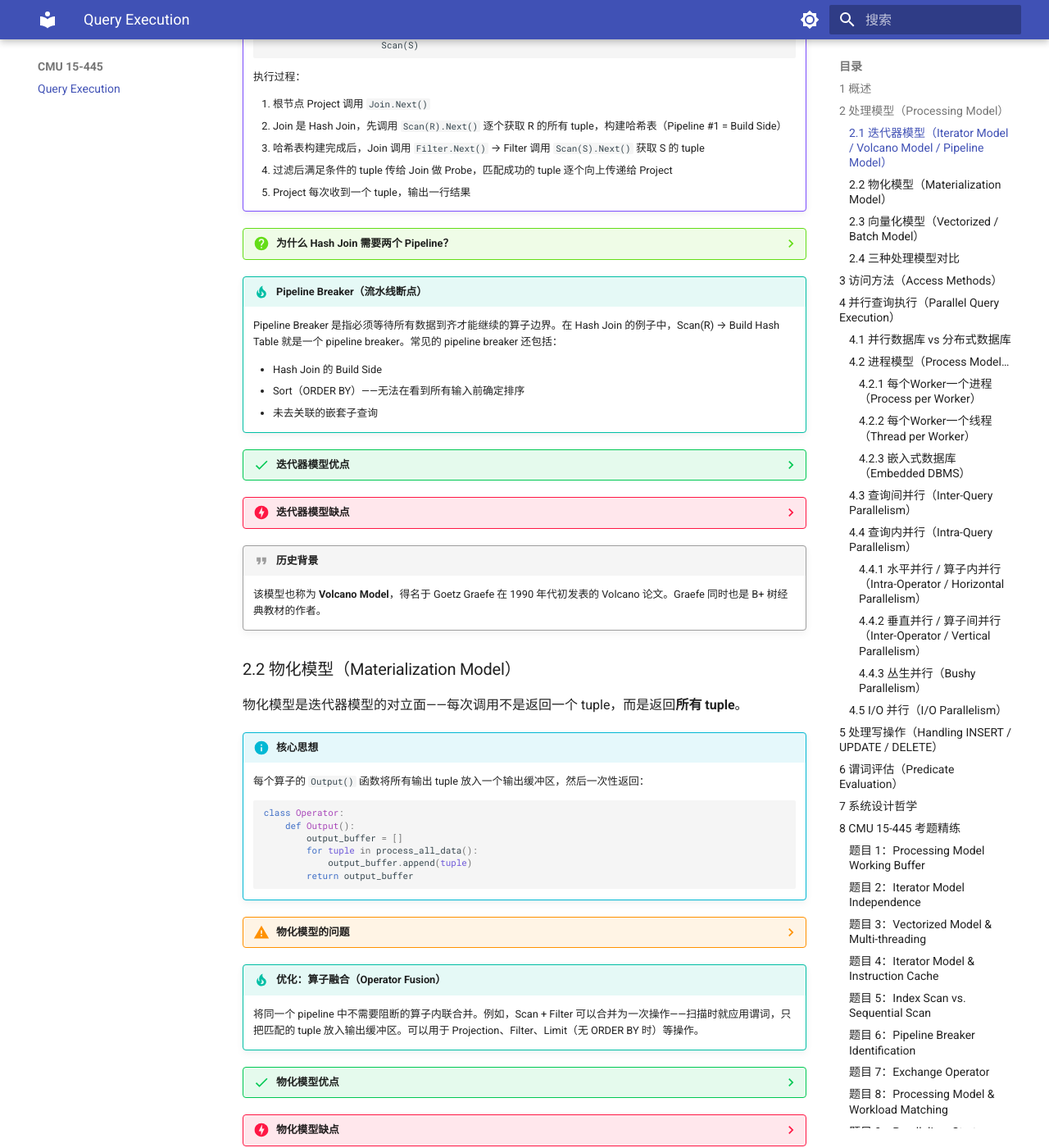
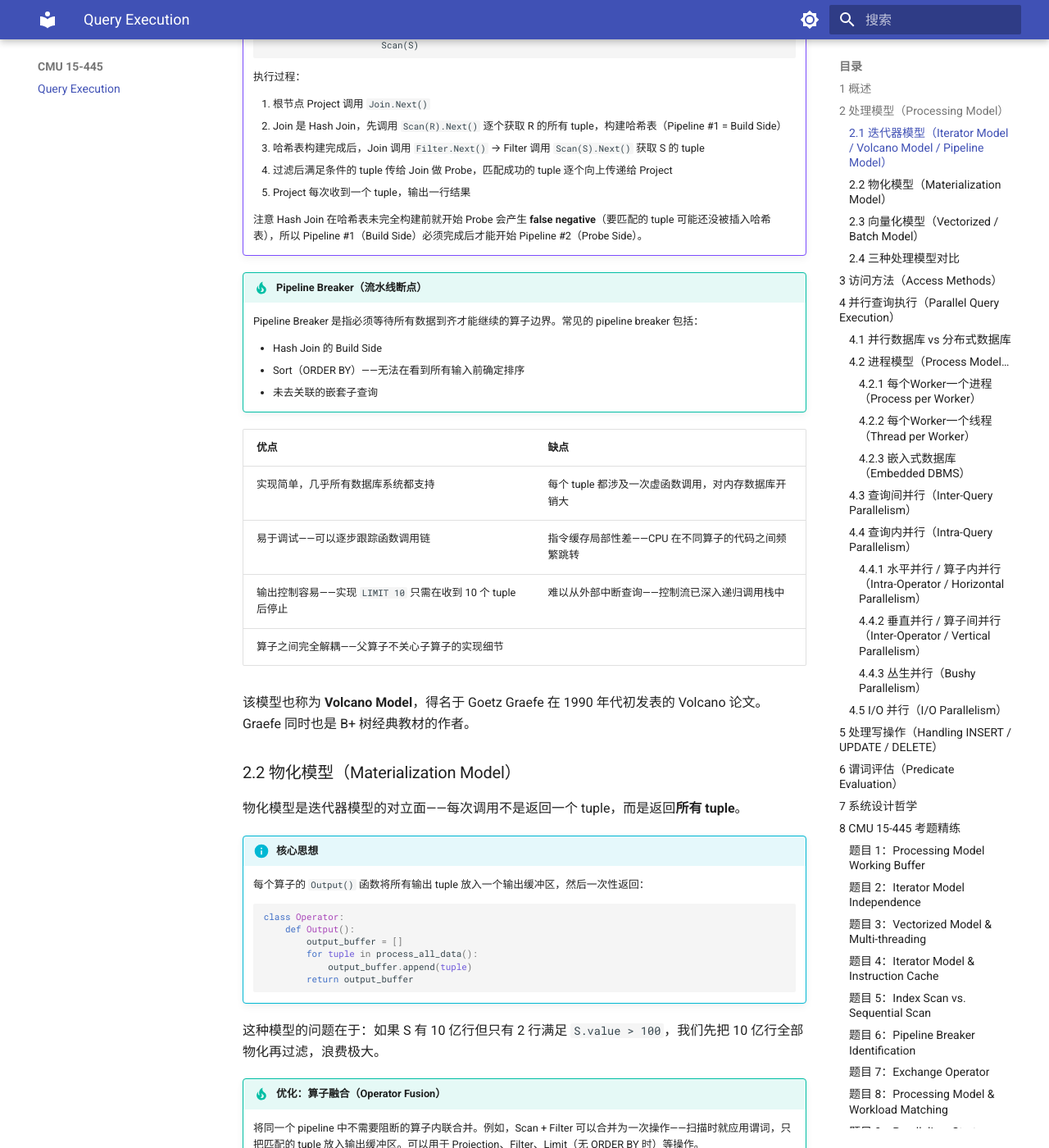
Before and after one commit to Sushidesu486/note.shouss.top, an MkDocs documentation site: the page built from docs/query_execution.md, in a window 1280 px wide and 1400 px high, scrolled down 1510 px. Shown: the whole window at 82% size. Built offline with MkDocs 1.6.1 and Material for MkDocs 9.7.7, drawn with Linux system fonts in a browser that asks for light colours; some of the changed text lies outside the part shown.

Commit message:
docs(dbs:query_exe): modify the blocks in the doc

````diff
--- a/docs/query_execution.md
+++ b/docs/query_execution.md
@@ -60,29 +60,23 @@
     4. 过滤后满足条件的 tuple 传给 Join 做 Probe，匹配成功的 tuple 逐个向上传递给 Project
     5. Project 每次收到一个 tuple，输出一行结果
 
-??? question "为什么 Hash Join 需要两个 Pipeline？"
-    如果 Hash Join 在哈希表没有完全构建好之前就开始 Probe，可能会产生 **false negative**——因为要匹配的 tuple 可能还没被插入哈希表。所以数据库系统知道 Pipeline #1（Build Side）必须完成后，才能开始 Pipeline #2（Probe Side）。
+    注意 Hash Join 在哈希表未完全构建前就开始 Probe 会产生 **false negative**（要匹配的 tuple 可能还没被插入哈希表），所以 Pipeline #1（Build Side）必须完成后才能开始 Pipeline #2（Probe Side）。
 
 !!! tip "Pipeline Breaker（流水线断点）"
-    Pipeline Breaker 是指必须等待所有数据到齐才能继续的算子边界。在 Hash Join 的例子中，Scan(R) → Build Hash Table 就是一个 pipeline breaker。常见的 pipeline breaker 还包括：
+    Pipeline Breaker 是指必须等待所有数据到齐才能继续的算子边界。常见的 pipeline breaker 包括：
 
     - Hash Join 的 Build Side
     - Sort（ORDER BY）——无法在看到所有输入前确定排序
     - 未去关联的嵌套子查询
 
-??? success "迭代器模型优点"
-    - 实现简单，几乎所有数据库系统都支持
-    - 易于调试——可以逐步跟踪函数调用链
-    - 输出控制容易——实现 `LIMIT 10` 只需在收到 10 个 tuple 后停止调用 `Next()`
-    - 算子之间完全解耦——父算子不关心子算子的实现细节
+| 优点 | 缺点 |
+|------|------|
+| 实现简单，几乎所有数据库系统都支持 | 每个 tuple 都涉及一次虚函数调用，对内存数据库开销大 |
+| 易于调试——可以逐步跟踪函数调用链 | 指令缓存局部性差——CPU 在不同算子的代码之间频繁跳转 |
+| 输出控制容易——实现 `LIMIT 10` 只需在收到 10 个 tuple 后停止 | 难以从外部中断查询——控制流已深入递归调用栈中 |
+| 算子之间完全解耦——父算子不关心子算子的实现细节 | |
 
-??? danger "迭代器模型缺点"
-    - 每个 tuple 都涉及一次虚函数调用（virtual function call），对于内存数据库来说，这些函数调用开销会累积
-    - 指令缓存局部性差——CPU 在不同算子的代码之间频繁跳转
-    - 难以从外部中断查询——控制流已深入递归调用栈中
-
-!!! quote "历史背景"
-    该模型也称为 **Volcano Model**，得名于 Goetz Graefe 在 1990 年代初发表的 Volcano 论文。Graefe 同时也是 B+ 树经典教材的作者。
+该模型也称为 **Volcano Model**，得名于 Goetz Graefe 在 1990 年代初发表的 Volcano 论文。Graefe 同时也是 B+ 树经典教材的作者。
 
 ### 2.2 物化模型（Materialization Model）
 
@@ -100,19 +94,15 @@
             return output_buffer
     ```
 
-??? warning "物化模型的问题"
-    如果 S 有 10 亿行但只有 2 行满足 `S.value > 100`，我们先把 10 亿行全部物化再过滤，浪费极大。
+这种模型的问题在于：如果 S 有 10 亿行但只有 2 行满足 `S.value > 100`，我们先把 10 亿行全部物化再过滤，浪费极大。
 
 !!! tip "优化：算子融合（Operator Fusion）"
     将同一个 pipeline 中不需要阻断的算子内联合并。例如，Scan + Filter 可以合并为一次操作——扫描时就应用谓词，只把匹配的 tuple 放入输出缓冲区。可以用于 Projection、Filter、Limit（无 ORDER BY 时）等操作。
 
-??? success "物化模型优点"
-    - 减少了函数调用次数
-    - 对于只返回少量 tuple 的 OLTP 查询很高效
-
-??? danger "物化模型缺点"
-    - 对于 OLAP 分析查询（处理大量数据但中间结果也很大）会导致巨大的内存开销
-    - 不适合需要处理大量中间结果的场景
+| 优点 | 缺点 |
+|------|------|
+| 减少了函数调用次数 | 对于 OLAP 分析查询（处理大量数据但中间结果也很大）会导致巨大的内存开销 |
+| 对于只返回少量 tuple 的 OLTP 查询很高效 | 不适合需要处理大量中间结果的场景 |
 
 !!! info "使用系统"
     MonetDB（CWI 阿姆斯特丹，1990 年代）、Hyper（初期版本）、VectorWise、CrateDB、RavenDB。DuckDB 的前身 MonetDBLite 也使用此模型。Hyper 后来放弃了此模型转而使用代码生成。
@@ -141,15 +131,12 @@
     - **列式压缩**：如果一列中有大量相同值（如 `id = 1` 出现 1000 次），可以用常量向量表示
     - **DuckDB 的优化**：自动检测常量向量、运行长度编码、Delta 编码等
 
-??? success "向量化模型优点"
-    - 相比迭代器模型，函数调用开销摊薄到每个 batch
-    - 相比物化模型，内存占用可控
-    - 适合 OLAP 工作负载——这是 Snowflake、Databricks 等现代分析数据库的选择
-    - 启用 SIMD 加速
-
-??? danger "向量化模型缺点"
-    - 实现比迭代器模型复杂
-    - 对于只返回极少量 tuple 的 OLTP 查询，仍有额外的 batch 管理开销
+| 优点 | 缺点 |
+|------|------|
+| 相比迭代器模型，函数调用开销摊薄到每个 batch | 实现比迭代器模型复杂 |
+| 相比物化模型，内存占用可控 | 对于只返回极少量 tuple 的 OLTP 查询，仍有额外的 batch 管理开销 |
+| 适合 OLAP 工作负载——Snowflake、Databricks 等现代分析数据库的选择 | |
+| 启用 SIMD 加速 | |
 
 !!! info "使用系统"
     DuckDB、ClickHouse、Snowflake、Databricks、VectorWise 等。该模型自 2006-2007 年开始流行。
@@ -203,17 +190,14 @@
 - 拥有独立的地址空间
 - Worker 之间通过 IPC（进程间通信）或共享内存通信
 
-??? success "优点"
-    一个进程崩溃不会影响其他进程。
+**优点**：一个进程崩溃不会影响其他进程。
 
-??? danger "缺点"
-    进程创建开销大，通信成本高，依赖 OS 调度。
+**缺点**：进程创建开销大，通信成本高，依赖 OS 调度。
 
 !!! info "使用系统"
     PostgreSQL（postmaster / postgress）、Oracle、DB2（早期版本）。
 
-??? question "为什么老牌数据库使用进程而不是线程？"
-    因为这些系统起源于 1980-1990 年代，当时各 Unix 变体的线程库互不兼容——HP-UX、AIX、Solaris 各有不同实现。而 `fork()` 作为 POSIX 标准接口在所有系统上都可用，因此选择 Process per Worker 可以保证跨平台兼容性。
+这些老牌系统选择进程而非线程，是因为它们起源于 1980-1990 年代，当时各 Unix 变体的线程库互不兼容——HP-UX、AIX、Solaris 各有不同实现。而 `fork()` 作为 POSIX 标准接口在所有系统上都可用，因此选择 Process per Worker 可以保证跨平台兼容性。
 
 #### 4.2.2 每个Worker一个线程（Thread per Worker）
 
@@ -448,14 +416,14 @@
     >
     > — CMU 15-445/645 Fall 2022 HW3 Solutions
 
-    ??? info "中文解析"
-        如果查询需要访问表中大部分数据，顺序扫描的顺序 I/O 可能比索引扫描的随机 I/O 更快。PostgreSQL 优化器在估计查询超过约 10% 的表行时会默认选择顺序扫描。
+    中文解析：如果查询需要访问表中大部分数据，顺序扫描的顺序 I/O 可能比索引扫描的随机 I/O 更快。PostgreSQL 优化器在估计查询超过约 10% 的表行时会默认选择顺序扫描。
 
 ### 题目 6：Pipeline Breaker Identification
 
 **来源**: 基于 Lecture #13 & #14 课程内容编写
 
 !!! question "For the following query plan, which operators are pipeline breakers?"
+    中文翻译：对于以下查询计划，哪些算子是 pipeline breaker？
 
     ```text
              Sort (ORDER BY R.value)
@@ -465,48 +433,39 @@
             Scan(R)      Scan(S)
     ```
 
-??? info "中文翻译"
-    对于以下查询计划，哪些算子是 pipeline breaker？
-
 ??? success "答案"
     **Sort** and the **Hash Join's Build Side** are both pipeline breakers.
 
     - Sort must see all inputs before determining the final order — it cannot produce output early.
     - Hash Join's Build Side (Scan(R) → build hash table) must complete the hash table before the Probe phase can begin.
 
-    ??? info "中文解析"
-        Sort 必须在看到所有输入后才能确定排序顺序，无法提前输出。Hash Join 的 Build Side 必须在哈希表完全构建后才能开始 Probe。
+    中文解析：Sort 必须在看到所有输入后才能确定排序顺序，无法提前输出。Hash Join 的 Build Side 必须在哈希表完全构建后才能开始 Probe。
 
 ### 题目 7：Exchange Operator
 
 **来源**: 基于 Lecture #14 课程内容编写
 
 !!! question "What is the primary function of the Exchange operator in parallel query execution?"
-
-??? info "中文翻译"
-    在并行查询执行中，Exchange 算子的主要功能是什么？
+    中文翻译：在并行查询执行中，Exchange 算子的主要功能是什么？
 
 ??? success "答案"
     The Exchange operator acts as a **synchronization barrier** in parallel execution. It collects outputs from all parallel workers and waits for all sub-tasks to complete before passing results to upper operators. This ensures operations like Hash Join don't start the Probe phase until all parallel partitions are complete, avoiding false negatives.
 
-    ??? info "中文解析"
-        Exchange 算子充当并行执行的同步屏障（Barrier）。它收集所有并行 Worker 的输出，等待所有子任务完成后才将结果传递给上层算子。
+    中文解析：Exchange 算子充当并行执行的同步屏障（Barrier）。它收集所有并行 Worker 的输出，等待所有子任务完成后才将结果传递给上层算子。
 
 ### 题目 8：Processing Model & Workload Matching
 
 **来源**: 基于 Lecture #13 课程内容编写
 
 !!! question "Match each scenario with the most suitable processing model:"
+    中文翻译：将以下场景与最适合的处理模型匹配：
+    1. OLTP 系统处理点查询
+    2. OLAP 系统对 TB 级数据做聚合分析
+    3. 嵌入式数据库在移动设备上处理小规模查询
 
     1. An OLTP system handling point queries (e.g., `SELECT * FROM users WHERE id = 42`)
     2. An OLAP system performing aggregation analysis on TB-scale data
     3. An embedded database processing small queries on a mobile device
-
-??? info "中文翻译"
-    将以下场景与最适合的处理模型匹配：
-    1. OLTP 系统处理点查询
-    2. OLAP 系统对 TB 级数据做聚合分析
-    3. 嵌入式数据库在移动设备上处理小规模查询
 
 ??? success "答案"
     1. **Iterator Model** or **Materialization Model** — OLTP point queries typically return few tuples; per-tuple processing is efficient, and materialization overhead is minimal for small outputs.
````
Also changed, not shown: other parts of docs/query_execution.md (+19 -41 lines).
